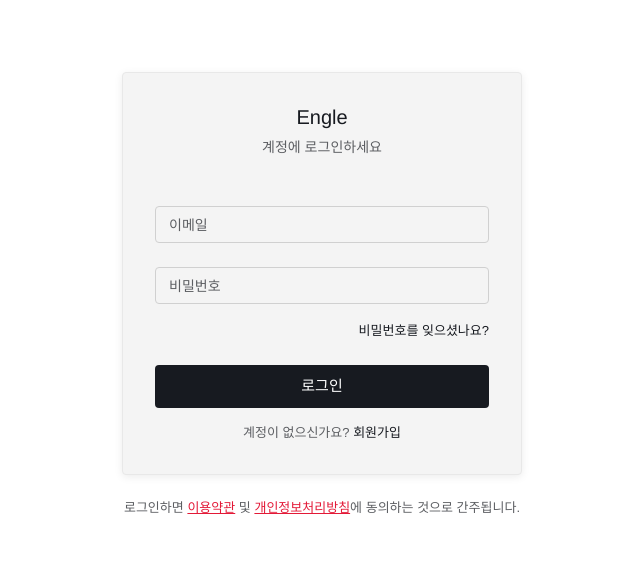
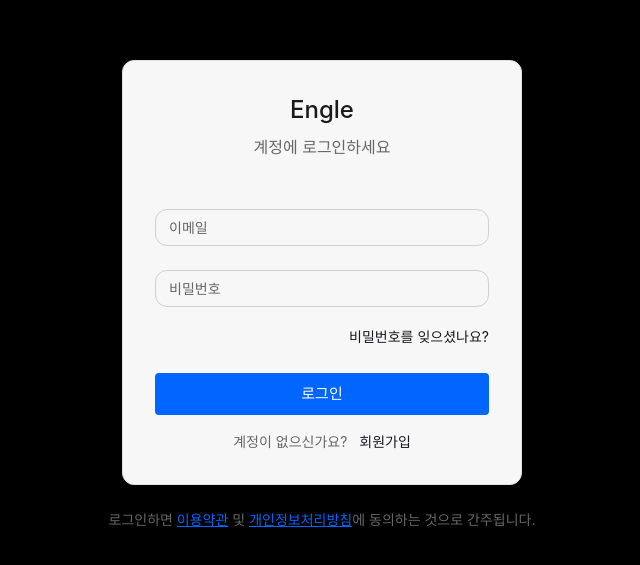
Before and after one commit to JitHoon/engle, a Next.js app: page /login in a window 1280 px wide. Shown: the part 105-670 px from the top of the page, without its empty margins (318-958 px from the left). Built offline with nearby package versions, Linux system fonts and the light colour scheme; no server answers.

Commit message:
fix: spline 배경화면 적용 및 색상 테마 변경

```diff
--- a/src/app/globals.css
+++ b/src/app/globals.css
@@ -9,6 +9,7 @@ html,
 body {
   max-width: 100vw;
   overflow-x: hidden;
+  background-color: #000000;
 }
 
 a {
--- a/src/app/login/page.tsx
+++ b/src/app/login/page.tsx
@@ -70,8 +70,7 @@ export default function LoginPage() {
           <Typography variant="body2" color="text.secondary">
             로그인하면{' '}
             <Typography
-              component="a"
-              href="/terms"
+              component="span"
               variant="body2"
               sx={{ color: 'primary.main', textDecoration: 'underline' }}
             >
@@ -79,8 +78,7 @@ export default function LoginPage() {
             </Typography>
             {' 및 '}
             <Typography
-              component="a"
-              href="/privacy"
+              component="span"
               variant="body2"
               sx={{ color: 'primary.main', textDecoration: 'underline' }}
             >
--- a/src/components/auth/LoginForm.tsx
+++ b/src/components/auth/LoginForm.tsx
@@ -12,6 +12,7 @@ import {
   Link as MuiLink,
 } from '@mui/material';
 import Link from 'next/link';
+import { useRouter } from 'next/navigation';
 import { useAuth } from '@/contexts';
 import type { SignInCredentials } from '@/types/auth';
 
@@ -27,6 +28,7 @@ export default function LoginForm({
   onSuccess,
   onForgotPassword,
 }: LoginFormProps) {
+  const router = useRouter();
   const { signIn, error: authError, clearError, isLoading } = useAuth();
   const [showForgotPassword, setShowForgotPassword] = useState(false);
 
@@ -125,7 +127,7 @@ export default function LoginForm({
 
       <Typography variant="body2" textAlign="center" color="text.secondary">
         계정이 없으신가요?{' '}
-        <MuiLink component={Link} href="/signup" underline="hover">
+        <MuiLink component={Link} href="/signup" underline="hover" sx={{ m: 0, p: 0, ml: 1 }}>
           회원가입
         </MuiLink>
       </Typography>
--- a/src/lib/colors.ts
+++ b/src/lib/colors.ts
@@ -1,64 +1,87 @@
 /**
- * 브랜드 컬러 팔레트
+ * Spline-viewer 스타일 브랜드 컬러 팔레트
+ *
+ * 주요 색상:
+ * - Vibrant Blue: 인터랙티브 요소, 버튼
+ * - White: 배경
+ * - Light Gray: 카드 배경 (#F7F7F7)
+ * - Dark Gray: 텍스트
+ * - Pastel Colors: 파스텔 톤 (yellow, pink, blue, purple, teal)
  */
 
 export const colors = {
-  // Primary Brand Color
-  red: {
-    main: '#E31937',
-    light: '#FF4D5E',
-    dark: '#B30000',
+  // Spline-viewer 스타일
+  spline: {
+    blue: {
+      main: '#0066FF', // Vibrant Blue (인터랙티브 요소)
+      light: '#3399FF',
+      dark: '#0052CC',
+    },
+    pastel: {
+      yellow: '#FFE066',
+      pink: '#FFB3D9',
+      blue: '#B3E0FF',
+      purple: '#D9B3FF',
+      teal: '#66E0CC',
+    },
+  },
+
+  // Primary Brand Color (Vibrant Blue)
+  primary: {
+    main: '#0066FF',
+    light: '#3399FF',
+    dark: '#0052CC',
   },
 
   // Neutral Colors
   black: {
     pure: '#000000',
-    dark: '#171A20',
-    charcoal: '#393C41',
+    dark: '#1A1A1A',
+    charcoal: '#333333',
   },
 
   gray: {
-    900: '#171A20',
-    800: '#212121',
-    700: '#393C41',
-    600: '#5C5E62',
-    500: '#818181',
-    400: '#A0A0A0',
-    300: '#D0D0D0',
-    200: '#E8E8E8',
-    100: '#F4F4F4',
-    50: '#FAFAFA',
+    900: '#1A1A1A',
+    800: '#2E2E2E',
+    700: '#4A4A4A',
+    600: '#666666',
+    500: '#888888',
+    400: '#AAAAAA',
+    300: '#CCCCCC',
+    200: '#E0E0E0',
+    100: '#F0F0F0',
+    50: '#F7F7F7', // 카드 배경
   },
 
   white: {
     pure: '#FFFFFF',
     off: '#FAFAFA',
-    soft: '#F4F4F4',
+    soft: '#F7F7F7', // 카드 배경
   },
 
   // Semantic Colors
   success: {
-    main: '#04AA6D',
-    light: '#06D685',
-    dark: '#038052',
+    main: '#66E0CC', // Teal
+    light: '#99F0E0',
+    dark: '#33CCAA',
   },
 
   warning: {
-    main: '#F5A623',
-    light: '#F7B955',
-    dark: '#C9870F',
+    main: '#FFE066', // Pastel Yellow
+    light: '#FFF099',
+    dark: '#FFCC33',
   },
 
   info: {
-    main: '#3E6AE1',
-    light: '#6B8FEF',
-    dark: '#2E4FA8',
+    main: '#0066FF', // Vibrant Blue
+    light: '#3399FF',
+    dark: '#0052CC',
   },
 
   error: {
-    main: '#E31937',
-    light: '#FF4D5E',
-    dark: '#B30000',
+    main: '#FF6B6B',
+    light: '#FF9999',
+    dark: '#CC3333',
   },
 } as const;
 
--- a/src/providers/ThemeProvider.tsx
+++ b/src/providers/ThemeProvider.tsx
@@ -12,118 +12,127 @@ interface ThemeProviderProps {
 }
 
 /**
- * Tesla 브랜드 컬러 기반 MUI 테마
+ * Spline-viewer 스타일 MUI 테마
  *
- * Tesla 주요 색상:
- * - Tesla Red: #E31937 (Primary)
- * - Dark Black: #171A20 (배경/텍스트)
- * - Charcoal: #393C41 (Secondary)
- * - Medium Gray: #5C5E62 (보조)
- * - Light Gray: #F4F4F4 (배경)
+ * 주요 색상:
+ * - Vibrant Blue: #0066FF (Primary, 인터랙티브 요소)
  * - White: #FFFFFF (배경)
+ * - Light Gray: #F7F7F7 (카드 배경)
+ * - Dark Gray: #1A1A1A (텍스트)
+ * - Pastel Colors: 파스텔 톤 (yellow, pink, blue, purple, teal)
  */
 const theme = createTheme({
   palette: {
     mode: 'light',
     primary: {
-      main: '#E31937', // Tesla Red
-      light: '#FF4D5E',
-      dark: '#B30000',
+      main: '#0066FF', // Vibrant Blue
+      light: '#3399FF',
+      dark: '#0052CC',
       contrastText: '#FFFFFF',
     },
     secondary: {
-      main: '#393C41', // Tesla Charcoal
-      light: '#5C5E62',
-      dark: '#171A20',
+      main: '#666666', // Medium Gray
+      light: '#888888',
+      dark: '#4A4A4A',
       contrastText: '#FFFFFF',
     },
     background: {
-      default: '#FFFFFF',
-      paper: '#F4F4F4',
+      default: '#000000', // 모든 페이지 기본 배경 블랙
+      paper: '#F7F7F7', // 카드 배경
     },
     text: {
-      primary: '#171A20', // Tesla Dark
-      secondary: '#5C5E62', // Tesla Medium Gray
+      primary: '#1A1A1A', // Dark Gray
+      secondary: '#666666', // Medium Gray
     },
     grey: {
-      50: '#FAFAFA',
-      100: '#F4F4F4',
-      200: '#E8E8E8',
-      300: '#D0D0D0',
-      400: '#A0A0A0',
-      500: '#818181',
-      600: '#5C5E62',
-      700: '#393C41',
-      800: '#212121',
-      900: '#171A20',
+      50: '#F7F7F7', // 카드 배경
+      100: '#F0F0F0',
+      200: '#E0E0E0',
+      300: '#CCCCCC',
+      400: '#AAAAAA',
+      500: '#888888',
+      600: '#666666',
+      700: '#4A4A4A',
+      800: '#2E2E2E',
+      900: '#1A1A1A',
     },
     error: {
-      main: '#E31937', // Tesla Red (에러에도 동일 사용)
-      light: '#FF4D5E',
-      dark: '#B30000',
+      main: '#FF6B6B',
+      light: '#FF9999',
+      dark: '#CC3333',
     },
     success: {
-      main: '#04AA6D',
-      light: '#06D685',
-      dark: '#038052',
+      main: '#66E0CC', // Teal
+      light: '#99F0E0',
+      dark: '#33CCAA',
     },
     warning: {
-      main: '#F5A623',
-      light: '#F7B955',
-      dark: '#C9870F',
+      main: '#FFE066', // Pastel Yellow
+      light: '#FFF099',
+      dark: '#FFCC33',
     },
     info: {
-      main: '#3E6AE1',
-      light: '#6B8FEF',
-      dark: '#2E4FA8',
+      main: '#0066FF', // Vibrant Blue
+      light: '#3399FF',
+      dark: '#0052CC',
     },
   },
   typography: {
     fontFamily: [
-      'Gotham',
+      '-apple-system',
+      'BlinkMacSystemFont',
+      '"Segoe UI"',
+      'Roboto',
       '"Helvetica Neue"',
-      'Helvetica',
       'Arial',
       'sans-serif',
     ].join(','),
-    fontSize: 14, // 기본 폰트 크기 작게
+    fontSize: 16,
     h1: {
-      fontSize: '2rem', // 기본 2.5rem에서 축소
-      fontWeight: 500,
-      letterSpacing: '-0.01em',
+      fontSize: '2.5rem',
+      fontWeight: 600,
+      letterSpacing: '-0.02em',
+      lineHeight: 1.2,
     },
     h2: {
-      fontSize: '1.75rem', // 기본 2rem에서 축소
-      fontWeight: 500,
+      fontSize: '2rem',
+      fontWeight: 600,
       letterSpacing: '-0.01em',
+      lineHeight: 1.3,
     },
     h3: {
-      fontSize: '1.5rem', // 기본 1.75rem에서 축소
-      fontWeight: 500,
+      fontSize: '1.75rem',
+      fontWeight: 600,
       letterSpacing: '-0.01em',
+      lineHeight: 1.3,
     },
     h4: {
-      fontSize: '1.25rem', // 기본 1.5rem에서 축소
-      fontWeight: 500,
+      fontSize: '1.5rem',
+      fontWeight: 600,
+      lineHeight: 1.4,
     },
     h5: {
-      fontSize: '1.125rem', // 기본 1.25rem에서 축소
-      fontWeight: 500,
+      fontSize: '1.25rem',
+      fontWeight: 600,
+      lineHeight: 1.4,
     },
     h6: {
-      fontSize: '1rem', // 기본 1.125rem에서 축소
-      fontWeight: 500,
+      fontSize: '1.125rem',
+      fontWeight: 600,
+      lineHeight: 1.4,
     },
     body1: {
-      fontSize: '0.875rem', // 기본 1rem에서 축소
+      fontSize: '1rem',
+      lineHeight: 1.6,
     },
     body2: {
-      fontSize: '0.8125rem', // 기본 0.875rem에서 축소
+      fontSize: '0.875rem',
+      lineHeight: 1.5,
     },
     button: {
-      textTransform: 'none', // Tesla 스타일 - 대문자 변환 없음
+      textTransform: 'none',
       fontWeight: 500,
-      fontSize: '0.875rem', // 버튼 텍스트 크기 작게
+      fontSize: '1rem',
     },
     caption: {
       fontSize: '0.75rem', // 기본 0.75rem 유지
@@ -133,7 +142,7 @@ const theme = createTheme({
     },
   },
   shape: {
-    borderRadius: 4, // Tesla 미니멀 스타일 - 약간의 라운드
+    borderRadius: 12, // Spline-viewer 스타일 - 둥근 모서리
   },
   components: {
     MuiCssBaseline: {
@@ -144,14 +153,14 @@ const theme = createTheme({
             width: '8px',
           },
           '&::-webkit-scrollbar-track': {
-            background: '#F4F4F4',
+            background: '#F7F7F7',
           },
           '&::-webkit-scrollbar-thumb': {
-            background: '#5C5E62',
-            borderRadius: '4px',
+            background: '#CCCCCC',
+            borderRadius: '6px',
           },
           '&::-webkit-scrollbar-thumb:hover': {
-            background: '#393C41',
+            background: '#AAAAAA',
           },
         },
       },
@@ -187,26 +196,26 @@ const theme = createTheme({
           },
         },
         containedPrimary: {
-          backgroundColor: '#171A20',
+          backgroundColor: '#0066FF', // Vibrant Blue
           color: '#FFFFFF',
           '&:hover': {
-            backgroundColor: '#000000',
+            backgroundColor: '#0052CC',
           },
         },
         containedSecondary: {
-          backgroundColor: '#F4F4F4',
-          color: '#171A20',
+          backgroundColor: '#F7F7F7',
+          color: '#1A1A1A',
           '&:hover': {
-            backgroundColor: '#E8E8E8',
+            backgroundColor: '#E0E0E0',
           },
         },
         outlinedPrimary: {
-          borderColor: '#171A20',
-          color: '#171A20',
-          borderWidth: '2px', // 3px에서 2px로 축소
+          borderColor: '#0066FF',
+          color: '#0066FF',
+          borderWidth: '1px',
           '&:hover': {
-            borderWidth: '2px',
-            backgroundColor: 'rgba(23, 26, 32, 0.04)',
+            borderWidth: '1px',
+            backgroundColor: 'rgba(0, 102, 255, 0.08)',
           },
         },
       },
@@ -320,7 +329,9 @@ const theme = createTheme({
     MuiPaper: {
       styleOverrides: {
         root: {
-          boxShadow: '0px 2px 8px rgba(0, 0, 0, 0.08)',
+          backgroundColor: '#F7F7F7', // 카드 배경
+          boxShadow: '0px 2px 12px rgba(0, 0, 0, 0.06)',
+          borderRadius: '12px',
         },
       },
     },
@@ -347,30 +358,30 @@ const theme = createTheme({
   },
 });
 
-// 다크 모드 테마 (Tesla 웹사이트의 다크 섹션 기반)
+// 다크 모드 테마 (Spline-viewer 스타일)
 export const darkTheme = createTheme({
   ...theme,
   palette: {
     mode: 'dark',
     primary: {
-      main: '#E31937',
-      light: '#FF4D5E',
-      dark: '#B30000',
+      main: '#3399FF', // 밝은 Blue
+      light: '#66B3FF',
+      dark: '#0066FF',
       contrastText: '#FFFFFF',
     },
     secondary: {
-      main: '#F4F4F4',
-      light: '#FFFFFF',
-      dark: '#D0D0D0',
-      contrastText: '#171A20',
+      main: '#888888',
+      light: '#AAAAAA',
+      dark: '#666666',
+      contrastText: '#FFFFFF',
     },
     background: {
-      default: '#171A20',
-      paper: '#212121',
+      default: '#1A1A1A',
+      paper: '#2E2E2E',
     },
     text: {
       primary: '#FFFFFF',
-      secondary: '#A0A0A0',
+      secondary: '#CCCCCC',
     },
   },
   components: {
@@ -378,27 +389,35 @@ export const darkTheme = createTheme({
     MuiButton: {
       styleOverrides: {
         containedPrimary: {
-          backgroundColor: '#FFFFFF',
-          color: '#171A20',
+          backgroundColor: '#3399FF',
+          color: '#FFFFFF',
           '&:hover': {
-            backgroundColor: '#F4F4F4',
+            backgroundColor: '#0066FF',
           },
         },
         containedSecondary: {
-          backgroundColor: 'rgba(255, 255, 255, 0.1)',
+          backgroundColor: '#2E2E2E',
           color: '#FFFFFF',
           '&:hover': {
-            backgroundColor: 'rgba(255, 255, 255, 0.2)',
+            backgroundColor: '#4A4A4A',
           },
         },
         outlinedPrimary: {
-          borderColor: '#FFFFFF',
-          color: '#FFFFFF',
-          borderWidth: '3px',
+          borderColor: '#3399FF',
+          color: '#3399FF',
+          borderWidth: '1px',
           '&:hover': {
-            borderWidth: '3px',
-            backgroundColor: 'rgba(255, 255, 255, 0.1)',
+            borderWidth: '1px',
+            backgroundColor: 'rgba(51, 153, 255, 0.1)',
           },
+        },
+      },
+    },
+    MuiPaper: {
+      styleOverrides: {
+        root: {
+          backgroundColor: '#2E2E2E',
+          boxShadow: '0px 2px 12px rgba(0, 0, 0, 0.3)',
         },
       },
     },
```
Also changed, not shown: src/app/page.tsx (+129 -17 lines).
